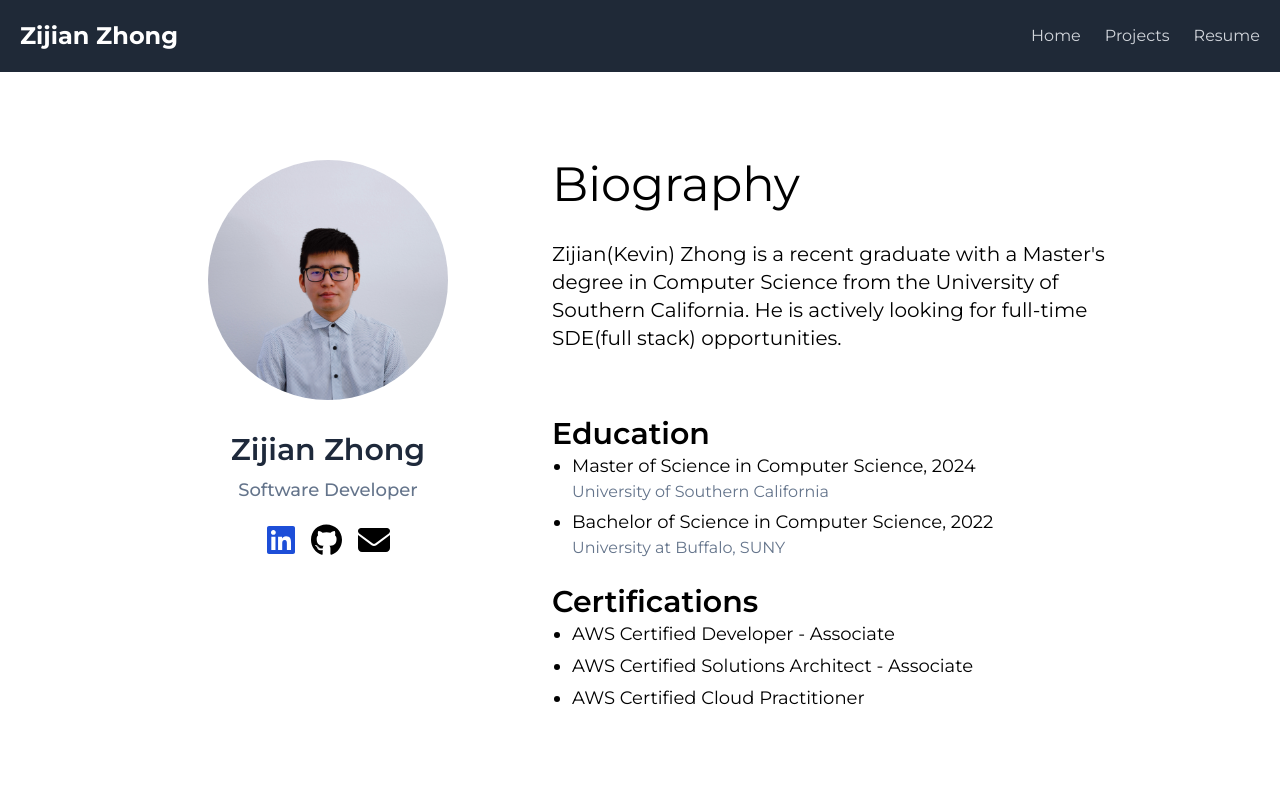
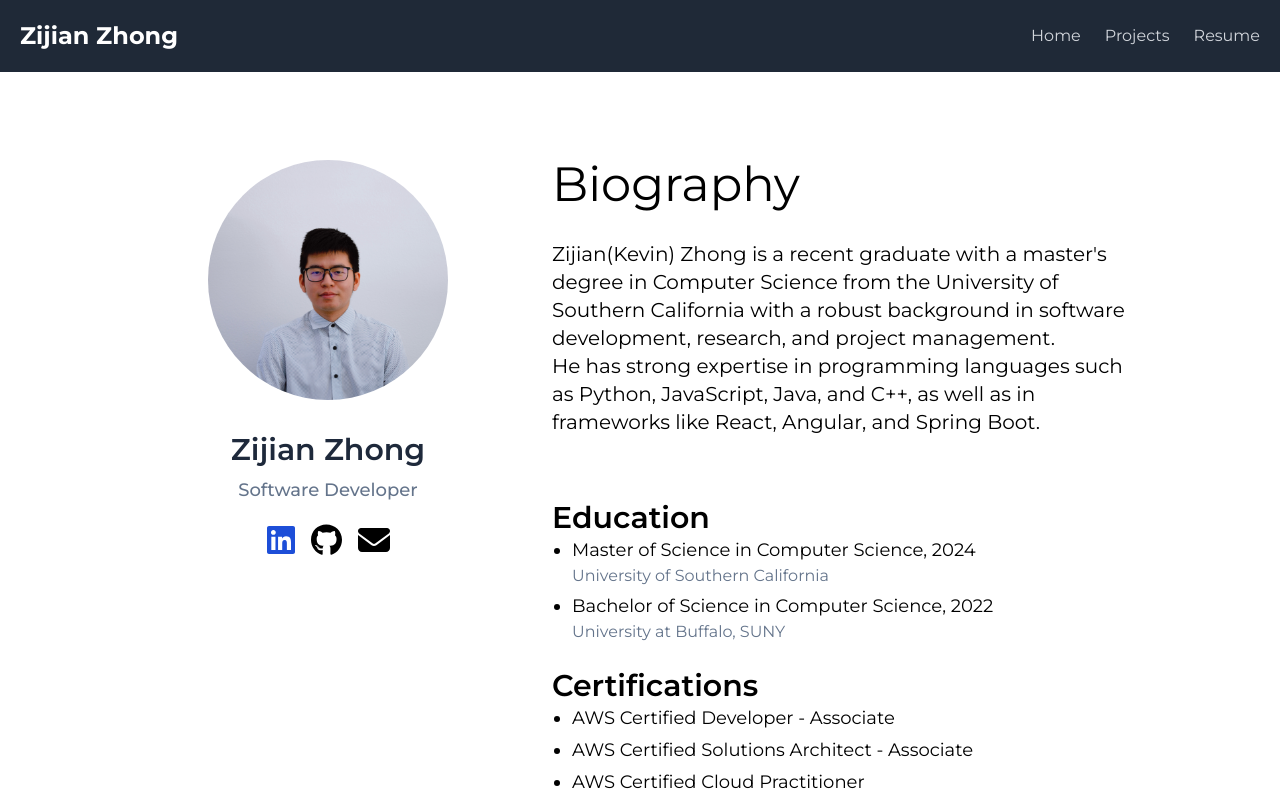
Before and after one commit to kevinz98/my-website, a Next.js app: page / in a window 1280 px wide. Shown: the top 800 px of the page. Built offline with nearby package versions, Linux system fonts and the light colour scheme.

Commit message:
Update index.tsx

```diff
--- a/src/pages/index.tsx
+++ b/src/pages/index.tsx
@@ -43,7 +43,7 @@ const Home: NextPage = () => {
       </div>
       <div className='w-full lg:w-1/2 pt-16 lg:pt-0 lg:pr-10'>
         <h1 className='font-normal text-5xl'> Biography</h1>
-        <h2 className='text-xl pt-8 text-pretty'>Zijian(Kevin) Zhong is a recent graduate with a Master&apos;s degree in Computer Science from the University of Southern California. He is actively looking for full-time SDE(full stack) opportunities.</h2>
+        <h2 className='text-xl pt-8 text-pretty'>Zijian(Kevin) Zhong is a recent graduate with a master&apos;s degree in Computer Science from the University of Southern California with a robust background in software development, research, and project management. <br></br>He has strong expertise in programming languages such as Python, JavaScript, Java, and C++, as well as in frameworks like React, Angular, and Spring Boot.</h2>
         <div className="flex flex-wrap lg:pt-16 pt-12">
           <div className='w-full 2xl:w-1/2'>
               <h3 className='font-semibold text-3xl'>Education</h3>
```
